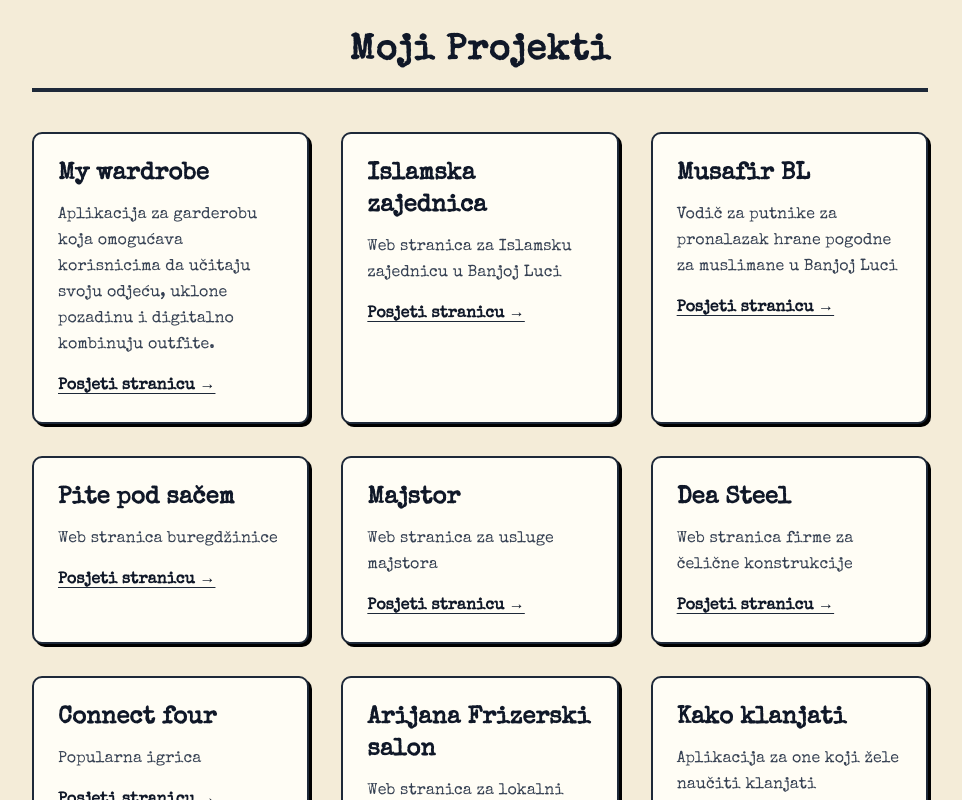
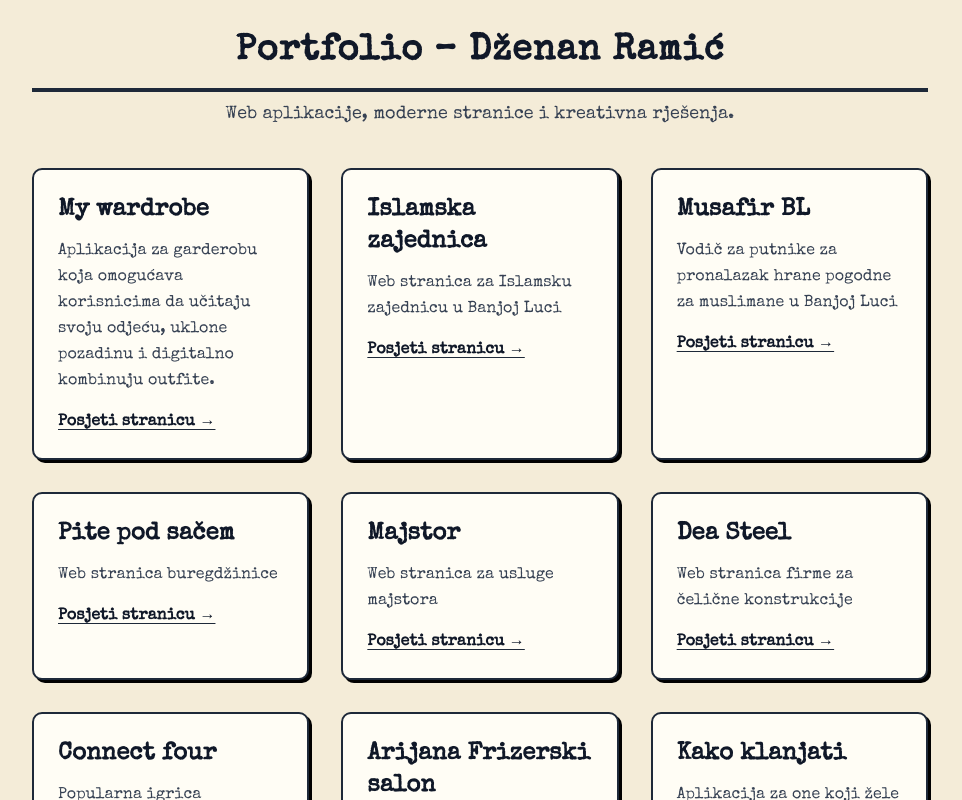
Before and after one commit to dzenanramic/portfolio, a Next.js app: page / in a window 1280 px wide. Shown: the top 800 px of the page, without its empty margins (160-1122 px from the left). Built offline with nearby package versions, Linux system fonts and the light colour scheme.

Commit message:
header changed and subheader added

```diff
--- a/app/page.tsx
+++ b/app/page.tsx
@@ -51,9 +51,12 @@ export default function PortfolioPage() {
   return (
     <main className="min-h-screen bg-[#f4ecd8] text-gray-900 p-8 font-mono">
       <div className="max-w-4xl mx-auto">
-        <h1 className="text-4xl font-bold mb-10 text-center tracking-wide border-b-4 border-gray-800 pb-4">
-          Moji Projekti
+        <h1 className="text-4xl font-bold mb-2 text-center tracking-wide border-b-4 border-gray-800 pb-4">
+          Portfolio – Dženan Ramić
         </h1>
+        <p className="text-lg text-center text-gray-700 mb-10">
+          Web aplikacije, moderne stranice i kreativna rješenja.
+        </p>
 
         <div className="grid gap-8 md:grid-cols-2 lg:grid-cols-3">
           {projects.map((project) => (
```
